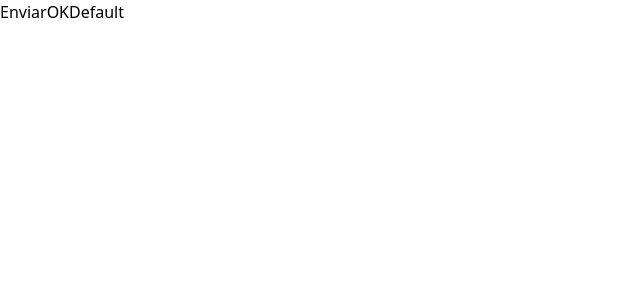
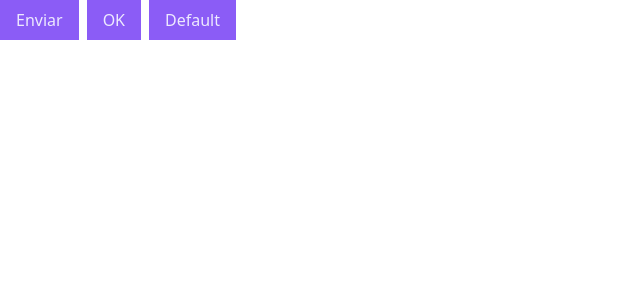
Before and after one commit to laerthnardelli/nlw-return-web, a React (Vite) app in the folder web/: page / in a window 1280 px wide. Shown: the top 300 px of the page, without its empty margins (0-640 px from the left). Built offline with nearby package versions, Linux system fonts and the light colour scheme.

Commit message:
Tailwind css with - use in an external css file

```diff
--- a/web/src/App.tsx
+++ b/web/src/App.tsx
@@ -3,12 +3,12 @@ interface ButtonProps {
 }
 
 function Button(props: ButtonProps) {
-  return <button>{props.text ?? "Default"}</button>;
+  return <button className="button">{props.text ?? "Default"}</button>;
 }
 
 function App() {
   return (
-    <div>
+    <div className="gap-button">
       <Button text="Enviar" />
       <Button text="OK" />
       <Button />
--- a/web/src/global.css
+++ b/web/src/global.css
@@ -1,3 +1,11 @@
 @tailwind base;
 @tailwind components;
 @tailwind utilities;
+
+.button {
+    @apply bg-violet-500 px-4 h-10 text-violet-100;
+}
+
+.gap-button {
+    @apply flex gap-2;
+}
```
